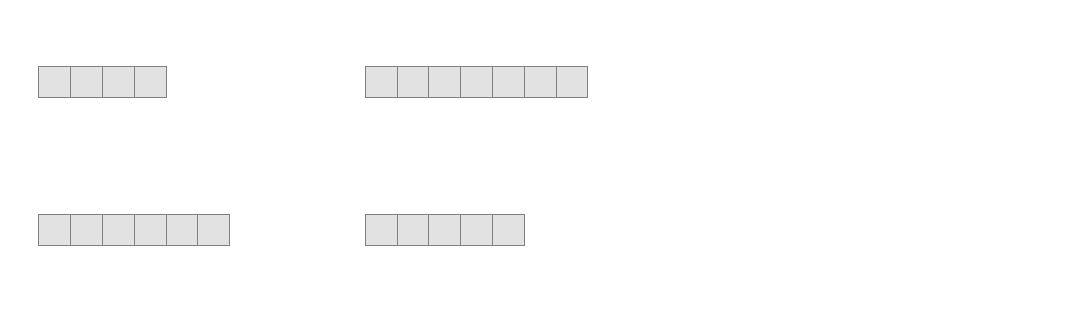
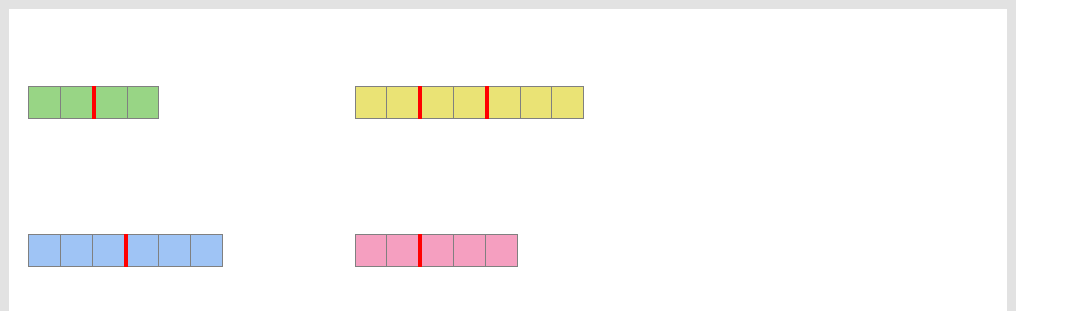
Before and after one commit to sviesa/ub_sablonai, a plain HTML site: page dragletters.html in a window 1280 px wide. Shown: the top 311 px of the page, without its empty margins (0-1079 px from the left). Drawn offline with Linux system fonts and the light colour scheme.

Commit message:
fix bugs and add improvements

```diff
--- a/css/dragletters.scss
+++ b/css/dragletters.scss
@@ -1,6 +1,9 @@
 .dragletters{
-  font-size: 120%;
-	margin-left: 2em;
+	margin: 0;
+	border: 0.5em solid #e2e2e2;
+	padding: 1em;
+  	font-size: 120%;
+  	width: 50em;
 	#animated-message{
 		z-index: 1;
 		position: absolute;
@@ -34,7 +37,7 @@
 			position: absolute;
 			top:3.3em;
 			left: 0.5em;
-			letter-spacing: 1em;
+			letter-spacing: 1.05em;
 			// &.long{letter-spacing: 1.07em;}
 	  }
 	}
@@ -43,10 +46,15 @@
     border-collapse: collapse;
     margin: 3em 0;
     td{
-    	background-color: #e2e2e2;
+	  background-color: #e2e2e2;
       width: 1.5em;
       height: 1.5em;
+      &.redborder-right{border-right: 0.25em solid red;}
     }
+    &.cells[type="4"] td{background: #98d585}
+    &.cells[type="7"] td{background: #eae375}
+    &.cells[type="6"] td{background: #9fc4f5}
+    &.cells[type="5"] td{background: #f59fc0}
   }
   .equal-height{
     display: table-cell;
--- a/css/pencil.scss
+++ b/css/pencil.scss
@@ -36,7 +36,7 @@
 		padding: 0.3em;
 	}
 	.empty-container{
-		height: 5em;
+		height: 6em;
 	}
 	.button{
 		margin-top: 0.3em;
--- a/dragletters.html
+++ b/dragletters.html
@@ -17,28 +17,46 @@
   <div>
     <div class="equal-height float-left droppable" type="4">
       <div class="answer"></div>
-      <table border class="cells">
-        <td></td><td></td><td></td><td></td>
+      <table border class="cells" type="4">
+        <td></td>
+        <td class="redborder-right"></td>
+        <td></td>
+        <td></td>
       </table>
     </div>
     <div class="equal-height float-right droppable" type="7">
       <div class="answer long"></div>
-      <table border class="cells">
-        <td></td><td></td><td></td><td></td><td></td><td></td><td></td>
+      <table border class="cells" type="7">
+        <td></td>
+        <td class="redborder-right"></td>
+        <td></td>
+        <td class="redborder-right"></td>
+        <td></td>
+        <td></td>
+        <td></td>
       </table>
     </div>
   </div>
   <div >
     <div class="equal-height float-left droppable" type="6">
       <div class="answer"></div>
-      <table border class="cells">
-        <td></td><td></td><td></td><td></td><td></td><td></td>
+      <table border class="cells" type="6">
+        <td></td>
+        <td></td>
+        <td class="redborder-right"></td>
+        <td></td>
+        <td></td>
+        <td></td>
       </table>
     </div>
     <div class="equal-height float-right droppable" type="5">
       <div class="answer"></div>
-      <table border class="cells">
-        <td></td><td></td><td></td><td></td><td></td>
+      <table border class="cells" type="5">
+        <td></td>
+        <td class="redborder-right"></td>
+        <td></td>
+        <td></td>
+        <td></td>
       </table>
     </div>
   </div>
--- a/js/dragletters.js
+++ b/js/dragletters.js
@@ -20,7 +20,7 @@ $(function() {
 
         $('.droppable[type="'+$(this).attr("type")+'"] > .answer').fadeIn( 0 );
         $('.droppable[type="'+$(this).attr("type")+'"] > .answer').text(ui.draggable.attr("data-word"));
-        $('.droppable[type="'+$(this).attr("type")+'"] > .answer').delay( 1000 ).fadeOut( 500 );
+        $('.droppable[type="'+$(this).attr("type")+'"] > .answer').delay( 2000 ).fadeOut( 500 );
 
         $( '#results #' + ui.draggable.attr("id")).animate({"opacity": "1"}, 500);
         $(".from").children().first().removeClass("hidden");
--- a/js/pencil.js
+++ b/js/pencil.js
@@ -4,10 +4,10 @@ var answers = {
     "color1" : [0, [0,7]],
     "color2" : [0, [12, 16]],
     "color3" : [0, [17,17]],
-    "color4" : [1, [13,18]],
-    "color5" : [2, [4,12]],
+    "color4" : [1, [12,17]],
+    "color5" : [2, [3,11]],
     "color6" : [3, [1,9]],
-    "color7" : [4, [9,17]]
+    "color7" : [4, [8,17]]
     }
 var leftButtonDown = false;
 $(document).mousedown(function(e){
```
Also changed, not shown: pencil.html (+3 -2 lines), css/style.css, img/marshtits.jpg, img/sea.jpg.
